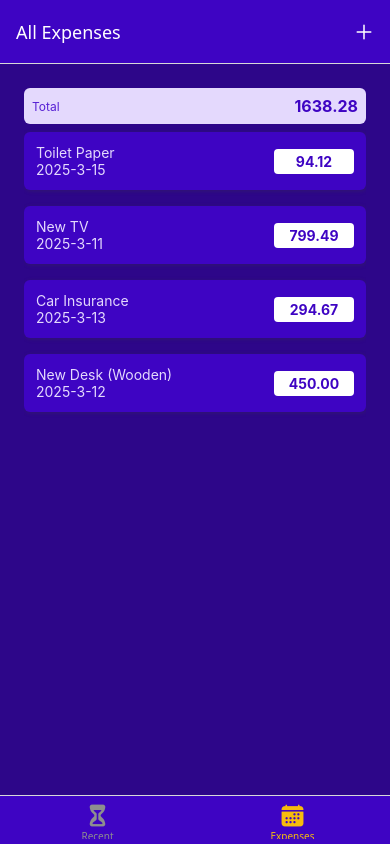
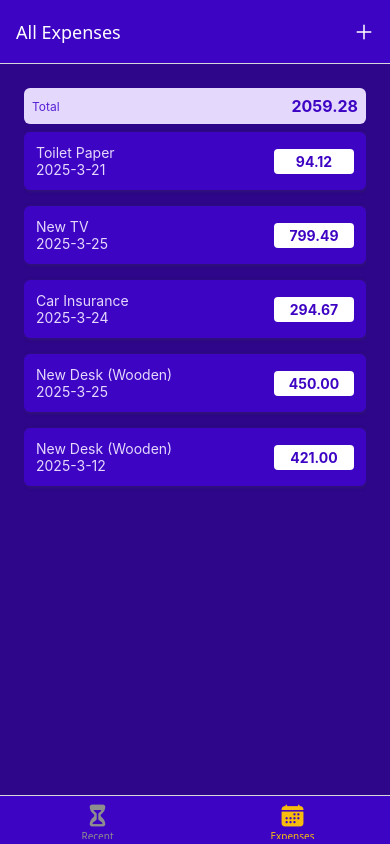
Before and after one commit to ktoqaloglu/expense-tracker-app, a React Native app: screen /AllExpenses in a window 390 px wide. Built offline with nearby package versions, Linux system fonts and the light colour scheme.

Commit message:
Compated Basic Expense Tracker

```diff
--- a/App.js
+++ b/App.js
@@ -1,66 +1,95 @@
-import { StatusBar } from 'expo-status-bar';
-import {NavigationContainer} from '@react-navigation/native';
-import { createNativeStackNavigator } from '@react-navigation/native-stack';
-import { createBottomTabNavigator } from '@react-navigation/bottom-tabs';
-import Ionicons from '@expo/vector-icons/Ionicons';
+import { StatusBar } from "expo-status-bar";
+import { NavigationContainer } from "@react-navigation/native";
+import { createNativeStackNavigator } from "@react-navigation/native-stack";
+import { createBottomTabNavigator } from "@react-navigation/bottom-tabs";
+import Ionicons from "@expo/vector-icons/Ionicons";
 
-import ManageExpense from './screens/ManageExpense';
-import RecentExpenses from './screens/RecentExpenses';
-import AllExpenses from './screens/AllExpenses';
+import ManageExpense from "./screens/ManageExpense";
+import RecentExpenses from "./screens/RecentExpenses";
+import AllExpenses from "./screens/AllExpenses";
 
-import { GlobalStyles } from './constants/styles';
-import IconButton from './components/UI/IconButton';
-import ExpensesContextProvider from './store/expenses-context';
+import { GlobalStyles } from "./constants/styles";
+import IconButton from "./components/UI/IconButton";
+import ExpensesContextProvider from "./store/expenses-context";
 
 const Stack = createNativeStackNavigator();
 const BottomTabs = createBottomTabNavigator();
 
-function ExpensesOverview(){
-  return <BottomTabs.Navigator screenOptions={({navigation}) => ({
-    headerStyle: { backgroundColor: GlobalStyles.colors.primary500 },
-    headerTintColor: 'white',
-    tabBarStyle: { backgroundColor: GlobalStyles.colors.primary500 },
-    tabBarActiveTintColor: GlobalStyles.colors.accent500,
-    headerRight: ({tintColor}) => <IconButton icon="add" size={24} color={tintColor} onPress={() => {
-      navigation.navigate('ManageExpense');
-    }}/>
-  })}>
-    <BottomTabs.Screen name="RecentExpenses" component={RecentExpenses} options={{
-      title: 'Recent Expenses',
-      tabBarLabel: 'Recent',
-      tabBarIcon: ({ color,size }) => (<Ionicons name="hourglass" size={size} color={color} />)
-    }} />
-    <BottomTabs.Screen name="AllExpenses" component={AllExpenses} options={{
-      title: 'All Expenses',
-      tabBarLabel: 'Expenses',
-      tabBarIcon: ({ color,size }) => (<Ionicons name="calendar" size={size} color={color} />)
-    }}/>
-  </BottomTabs.Navigator>
+function ExpensesOverview() {
+  return (
+    <BottomTabs.Navigator
+      screenOptions={({ navigation }) => ({
+        headerStyle: { backgroundColor: GlobalStyles.colors.primary500 },
+        headerTintColor: "white",
+        tabBarStyle: { backgroundColor: GlobalStyles.colors.primary500 },
+        tabBarActiveTintColor: GlobalStyles.colors.accent500,
+        headerRight: ({ tintColor }) => (
+          <IconButton
+            icon="add"
+            size={24}
+            color={tintColor}
+            onPress={() => {
+              navigation.navigate("ManageExpense");
+            }}
+          />
+        ),
+      })}
+    >
+      <BottomTabs.Screen
+        name="RecentExpenses"
+        component={RecentExpenses}
+        options={{
+          title: "Recent Expenses",
+          tabBarLabel: "Recent",
+          tabBarIcon: ({ color, size }) => (
+            <Ionicons name="hourglass" size={size} color={color} />
+          ),
+        }}
+      />
+      <BottomTabs.Screen
+        name="AllExpenses"
+        component={AllExpenses}
+        options={{
+          title: "All Expenses",
+          tabBarLabel: "Expenses",
+          tabBarIcon: ({ color, size }) => (
+            <Ionicons name="calendar" size={size} color={color} />
+          ),
+        }}
+      />
+    </BottomTabs.Navigator>
+  );
 }
 
 export default function App() {
-
   return (
     <>
-      <StatusBar style="auto" />
+      <StatusBar style="light" />
       <ExpensesContextProvider>
         <NavigationContainer>
-          <Stack.Navigator screenOptions={{
-            headerStyle: { backgroundColor: GlobalStyles.colors.primary500 },
-            headerTintColor: 'white'
-          }}>
-            <Stack.Screen name="ExpensesOverview" component={ExpensesOverview}
+          <Stack.Navigator
+            screenOptions={{
+              headerStyle: { backgroundColor: GlobalStyles.colors.primary500 },
+              headerTintColor: "white",
+            }}
+          >
+            <Stack.Screen
+              name="ExpensesOverview"
+              component={ExpensesOverview}
               options={{
-                headerShown: false
+                headerShown: false,
               }}
             />
-            <Stack.Screen name="ManageExpense" component={ManageExpense} options={{
-              presentation: 'modal',
-            }} />
+            <Stack.Screen
+              name="ManageExpense"
+              component={ManageExpense}
+              options={{
+                presentation: "modal",
+              }}
+            />
           </Stack.Navigator>
         </NavigationContainer>
       </ExpensesContextProvider>
     </>
-
   );
 }
--- a/components/ExpensesOutput/ExpensesOutput.js
+++ b/components/ExpensesOutput/ExpensesOutput.js
@@ -1,16 +1,21 @@
-import { View, StyleSheet} from 'react-native';
-import ExpensesSummary from './ExpensesSummary';
-import ExpensesList from './ExpensesList';
-import { GlobalStyles } from '../../constants/styles';
+import { View, StyleSheet, Text } from "react-native";
+import ExpensesSummary from "./ExpensesSummary";
+import ExpensesList from "./ExpensesList";
+import { GlobalStyles } from "../../constants/styles";
 
+function ExpensesOutput({ expenses, expensesPeriod, fallbackText }) {
+  let content = <Text style={styles.infoText}>{fallbackText}</Text>;
 
-function ExpensesOutput({expenses, expensesPeriod}) {
-  return (
-    <View style={styles.container}>
-      <ExpensesSummary expenses={expenses} periodName={expensesPeriod}/>
-      <ExpensesList expenses={expenses}/>
-    </View>
-  );
+  if (expenses.length > 0) {
+    content = (
+      <View>
+        <ExpensesSummary expenses={expenses} periodName={expensesPeriod} />
+        <ExpensesList expenses={expenses} />
+      </View>
+    );
+  }
+
+  return <View style={styles.container}>{content}</View>;
 }
 
 export default ExpensesOutput;
@@ -21,6 +26,12 @@ const styles = StyleSheet.create({
     paddingHorizontal: 24,
     paddingTop: 24,
     paddingBottom: 0,
-    backgroundColor: GlobalStyles.colors.primary700
-  }
+    backgroundColor: GlobalStyles.colors.primary700,
+  },
+  infoText: {
+    color: "white",
+    fontSize: 16,
+    textAlign: "center",
+    marginTop: 32,
+  },
 });
--- a/screens/AllExpenses.js
+++ b/screens/AllExpenses.js
@@ -3,12 +3,15 @@ import ExpensesOutput from "../components/ExpensesOutput/ExpensesOutput";
 import { ExpensesContext } from "../store/expenses-context";
 
 function AllExpenses() {
-
   const expensesCtx = useContext(ExpensesContext);
 
   return (
-    <ExpensesOutput expenses={expensesCtx.expenses} expensesPeriod="Total"/>
-  )
+    <ExpensesOutput
+      expenses={expensesCtx.expenses}
+      expensesPeriod="Total"
+      fallbackText="No register expenses found!"
+    />
+  );
 }
 
 export default AllExpenses;
--- a/screens/ManageExpense.js
+++ b/screens/ManageExpense.js
@@ -1,37 +1,57 @@
-import { useLayoutEffect } from "react";
+import { useContext, useLayoutEffect } from "react";
 import { View, StyleSheet } from "react-native";
 import IconButton from "../components/UI/IconButton";
 import { GlobalStyles } from "../constants/styles";
 import Button from "../components/UI/Button";
+import { ExpensesContext } from "../store/expenses-context";
 
-function ManageExpense({route, navigation}) {
+function ManageExpense({ route, navigation }) {
+  const expensesCtx = useContext(ExpensesContext);
 
   const EditedExpenseId = route.params?.expenseId;
   const isEditing = !!EditedExpenseId;
 
   useLayoutEffect(() => {
     navigation.setOptions({
-      title: isEditing ? 'Edit Expense' : 'Add Expense'
+      title: isEditing ? "Edit Expense" : "Add Expense",
     });
   }, [navigation, isEditing]);
 
-  function deleteExpenseHandler(){
+  function deleteExpenseHandler() {
+    expensesCtx.deleteExpense(EditedExpenseId);
     navigation.goBack();
   }
 
-  function cancelHandler(){
+  function cancelHandler() {
     navigation.goBack();
   }
 
-  function confirmHandler(){
+  function confirmHandler() {
+    if (isEditing) {
+      expensesCtx.updateExpense(EditedExpenseId, {
+        description: "New Expense",
+        amount: 43.21,
+        date: new Date("2025-03-25"),
+      });
+    } else {
+      expensesCtx.addExpense({
+        description: "New Expense",
+        amount: 22.54,
+        date: new Date("2025-03-25"),
+      });
+    }
     navigation.goBack();
   }
 
   return (
     <View style={styles.container}>
       <View style={styles.buttons}>
-        <Button style={styles.button} mode="flat" onPress={cancelHandler}>Cancel</Button>
-        <Button style={styles.button} onPress={confirmHandler}>{isEditing ? 'Update': 'Add'}</Button>
+        <Button style={styles.button} mode="flat" onPress={cancelHandler}>
+          Cancel
+        </Button>
+        <Button style={styles.button} onPress={confirmHandler}>
+          {isEditing ? "Update" : "Add"}
+        </Button>
       </View>
       {isEditing && (
         <View style={styles.deleteContainer}>
@@ -42,34 +62,33 @@ function ManageExpense({route, navigation}) {
             onPress={deleteExpenseHandler}
           />
         </View>
-        )}
+      )}
     </View>
-  )
+  );
 }
 
 export default ManageExpense;
 
 const styles = StyleSheet.create({
-  container:{
+  container: {
     flex: 1,
     padding: 24,
-    backgroundColor: GlobalStyles.colors.primary800
+    backgroundColor: GlobalStyles.colors.primary800,
   },
-  buttons:{
-    flexDirection: 'row',
-    justifyContent: 'center',
-    alignItems: 'center',
+  buttons: {
+    flexDirection: "row",
+    justifyContent: "center",
+    alignItems: "center",
   },
   button: {
     minWidth: 120,
-    marginHorizontal: 4
+    marginHorizontal: 4,
   },
   deleteContainer: {
     marginTop: 16,
     paddingTop: 8,
     borderTopWidth: 2,
     borderTopColor: GlobalStyles.colors.primary200,
-    alignItems: 'center'
-
-  }
+    alignItems: "center",
+  },
 });
--- a/screens/RecentExpenses.js
+++ b/screens/RecentExpenses.js
@@ -4,20 +4,22 @@ import { ExpensesContext } from "../store/expenses-context";
 import { getDateMinusDays } from "../util/date";
 
 function RecentExpenses() {
-
   const expensesCtx = useContext(ExpensesContext);
-
 
   const recentExpenses = expensesCtx.expenses.filter((expense) => {
     const today = new Date();
     const date7DaysAgo = getDateMinusDays(today, 7);
 
-    return expense.date > date7DaysAgo;
+    return expense.date > date7DaysAgo && expense.date <= today;
   });
 
   return (
-    <ExpensesOutput expenses={recentExpenses} expensesPeriod="Last 7 Days"/>
-  )
+    <ExpensesOutput
+      expenses={recentExpenses}
+      expensesPeriod="Last 7 Days"
+      fallbackText="No expenses registered for the last 7 days."
+    />
+  );
 }
 
 export default RecentExpenses;
--- a/store/expenses-context.js
+++ b/store/expenses-context.js
@@ -2,83 +2,90 @@ import { Children, createContext, useReducer } from "react";
 
 const DUMMY_EXPENSES = [
   {
-    id: 'e1',
-    description: 'Toilet Paper',
+    id: "e1",
+    description: "Toilet Paper",
     amount: 94.12,
-    date: new Date('2025-03-15')
+    date: new Date("2025-03-21"),
   },
   {
-    id: 'e2',
-    description: 'New TV',
+    id: "e2",
+    description: "New TV",
     amount: 799.49,
-    date: new Date('2025-03-11')
+    date: new Date("2025-03-25"),
   },
   {
-    id: 'e3',
-    description: 'Car Insurance',
+    id: "e3",
+    description: "Car Insurance",
     amount: 294.67,
-    date: new Date('2025-03-13')
+    date: new Date("2025-03-24"),
   },
   {
-    id: 'e4',
-    description: 'New Desk (Wooden)',
+    id: "e4",
+    description: "New Desk (Wooden)",
     amount: 450,
-    date: new Date('2025-03-12')
-  }
+    date: new Date("2025-03-25"),
+  },
+  {
+    id: "e5",
+    description: "New Desk (Wooden)",
+    amount: 421,
+    date: new Date("2025-03-12"),
+  },
 ];
-
 
 export const ExpensesContext = createContext({
   expenses: [],
-  addExpense: ({description, amount, date}) => {},
+  addExpense: ({ description, amount, date }) => {},
   deleteExpense: (id) => {},
-  updateExpense: (id,{description, amount, date}) => {}
+  updateExpense: (id, { description, amount, date }) => {},
 });
 
-function expensesReducer(state, action){
-  switch(action.type){
-    case 'ADD':
+function expensesReducer(state, action) {
+  switch (action.type) {
+    case "ADD":
       const id = new Date().toString() + Math.random().toString();
-      return [{...action.payload, id: id}, ...state];
-    case 'UPDATE':
-      const updatableExpenseIndex = state.findIndex((expense) => expense.id === action.payload.id);
+      return [{ ...action.payload, id: id }, ...state];
+    case "UPDATE":
+      const updatableExpenseIndex = state.findIndex(
+        (expense) => expense.id === action.payload.id
+      );
       const updatableExpense = state[updatableExpenseIndex];
-      const updatedItem = {...updatableExpense, ...action.payload.data};
+      const updatedItem = { ...updatableExpense, ...action.payload.data };
       const updatedExpenses = [...state];
       updatedExpenses[updatableExpenseIndex] = updatedItem;
 
       return updatedExpenses;
-    case 'DELETE':
+    case "DELETE":
       return state.filter((expense) => expense.id !== action.payload);
     default:
       return state;
   }
 }
 
-function ExpensesContextProvider({children}){
+function ExpensesContextProvider({ children }) {
   const [expensesState, dispatch] = useReducer(expensesReducer, DUMMY_EXPENSES);
 
-  function addExpense(expenseData){
+  function addExpense(expenseData) {
     dispatch({
-      type: 'ADD',
-      payload: expenseData
+      type: "ADD",
+      payload: expenseData,
     });
   }
 
-  function deleteExpense(id){
+  function deleteExpense(id) {
     dispatch({
-      type: 'DELETE',
-      payload: id
+      type: "DELETE",
+      payload: id,
     });
   }
 
-  function updateExpense(id, expenseData){
+  function updateExpense(id, expenseData) {
     dispatch({
-      type: 'UPDATE',
+      type: "UPDATE",
       payload: {
         id: id,
-        data: expenseData
-      }
+        data: expenseData,
+      },
     });
   }
 
@@ -86,11 +93,14 @@ function ExpensesContextProvider({children}){
     expenses: expensesState,
     addExpense,
     deleteExpense,
-    updateExpense
+    updateExpense,
   };
 
-  return <ExpensesContext.Provider value={value}>{children}</ExpensesContext.Provider>
-
+  return (
+    <ExpensesContext.Provider value={value}>
+      {children}
+    </ExpensesContext.Provider>
+  );
 }
 
 export default ExpensesContextProvider;
```
